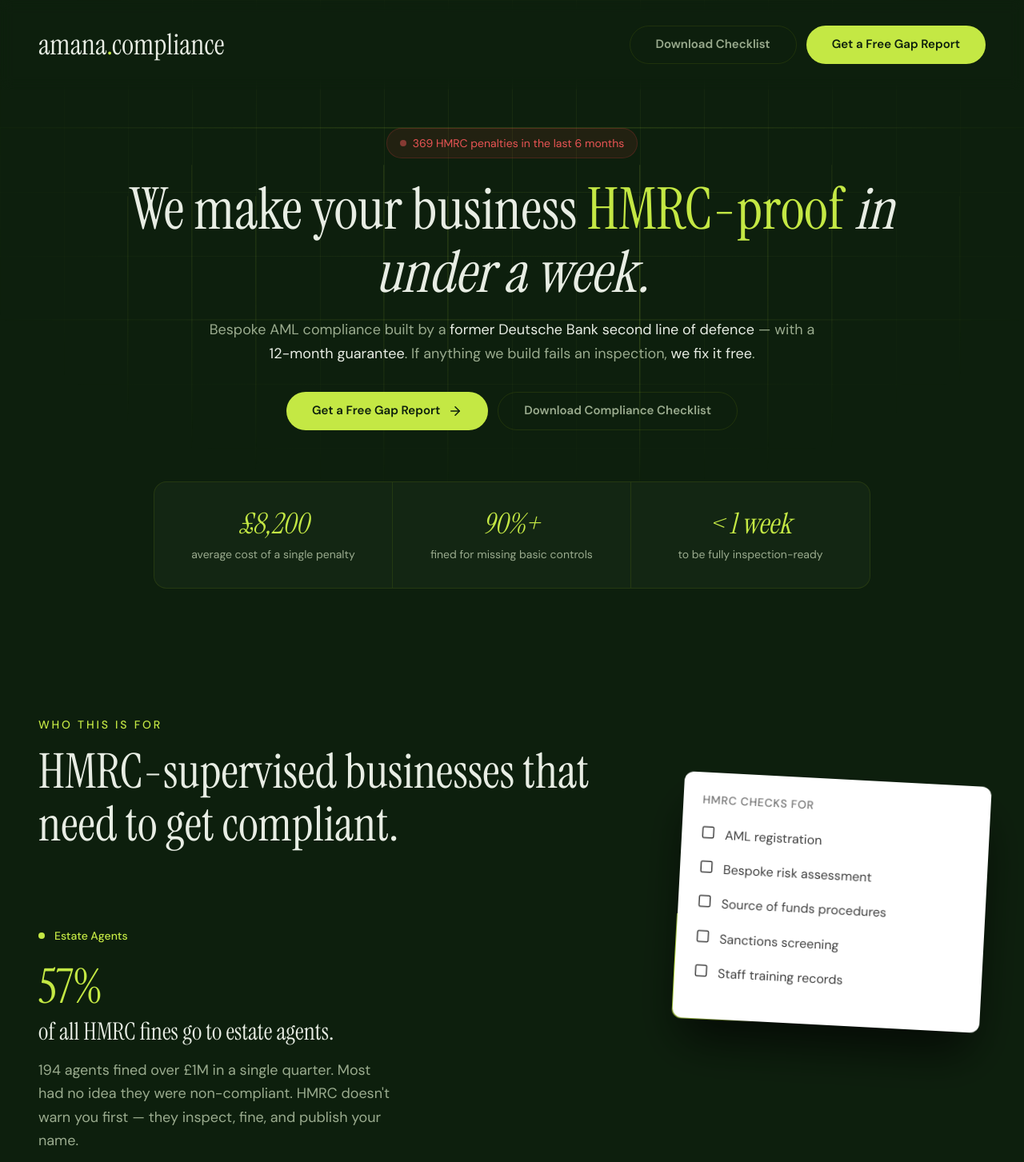
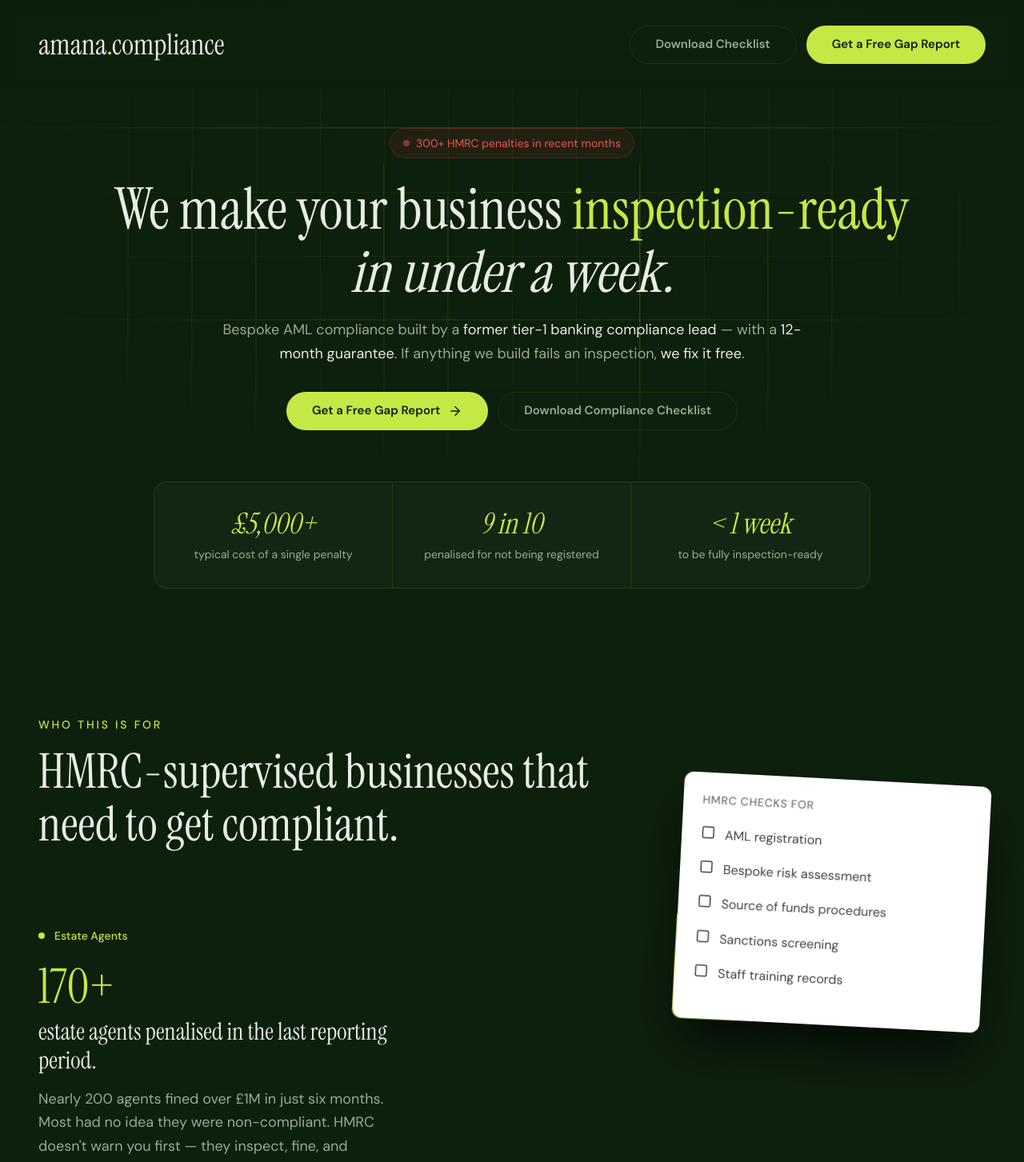
Before and after one commit to ayydeji/amana-landing-page, a Next.js app: page / in a window 1280 px wide. Shown: the top 1453 px of the page at 80% size. Built offline with nearby package versions, Linux system fonts and the light colour scheme.

Commit message:
make landing page risk free

```diff
--- a/components/sections/comparison.tsx
+++ b/components/sections/comparison.tsx
@@ -1,7 +1,7 @@
 import { Check } from "lucide-react";
 
 const nonComplianceCosts = [
-  { label: "Average HMRC fine", value: "£8,200" },
+  { label: "Typical HMRC fine", value: "£5,000+" },
   { label: "Legal representation", value: "£10,000+" },
   { label: "Public naming on register", value: "Priceless", isItalic: true },
   { label: "Lost client trust", value: "Priceless", isItalic: true },
--- a/components/sections/cta.tsx
+++ b/components/sections/cta.tsx
@@ -3,7 +3,7 @@
 const reassurances = [
   "Free gap report",
   "20 minutes at your office",
-  "12-month inspection guarantee",
+  "12-month workmanship guarantee",
 ];
 
 export function CTA() {
--- a/components/sections/features.tsx
+++ b/components/sections/features.tsx
@@ -162,8 +162,8 @@
           <p className="max-w-3xl text-base leading-relaxed text-text-dim lg:text-lg">
             Not a template. Not a generic manual. A complete compliance
             framework built around your business, your area, and your client
-            types — by someone who spent a decade deciding whether compliance
-            work was good enough to pass inspection at Deutsche Bank.
+            types — by someone with a decade in tier-1 banking compliance,
+            including Deutsche Bank and NatWest's second line of defence.
           </p>
         </div>
 
--- a/components/sections/guarantee.tsx
+++ b/components/sections/guarantee.tsx
@@ -45,7 +45,7 @@
               If HMRC inspects your business{" "}
               <span className="text-text">within 12 months</span> of our build
               and identifies any deficiency in the compliance framework we
-              created — any gap in the risk assessment, any missing policy, any
+              delivered — any gap in the risk assessment, any missing policy, any
               documentation shortfall —{" "}
               <span className="text-text">
                 we rebuild it at no additional cost
@@ -57,8 +57,7 @@
 
             {/* Tagline */}
             <p className="text-base italic text-text-faint lg:text-lg">
-              If we built it, we stand behind it. No other compliance provider
-              offers this because they can't.
+              We built it. We stand behind it.
             </p>
           </div>
         </motion.div>
--- a/components/sections/hero.tsx
+++ b/components/sections/hero.tsx
@@ -165,18 +165,18 @@
         <div className="mb-6 inline-flex items-center gap-2 rounded-full border border-red-border bg-red-bg px-4 py-2">
           <span className="pulse-dot h-2 w-2 rounded-full bg-red" />
           <span className="text-sm text-red">
-            369 HMRC penalties in the last 6 months
+            300+ HMRC penalties in recent months
           </span>
         </div>
 
         <h1 className="mb-4 max-w-5xl font-(family-name:--font-display) text-4xl leading-[1.1] text-text sm:text-5xl lg:text-7xl">
-          We make your business <span className="text-lime">HMRC-proof</span>{" "}
+          We make your business <span className="text-lime">inspection-ready</span>{" "}
           <span className="italic">in under a week.</span>
         </h1>
 
         <p className="mb-8 max-w-3xl text-base leading-[1.7] text-text-dim sm:text-lg">
           Bespoke AML compliance built by a{" "}
-          <span className="text-text">former Deutsche Bank second line of defence</span>
+          <span className="text-text">former tier-1 banking compliance lead</span>
           {" "}— with a <span className="text-text">12-month guarantee</span>. If
           anything we build fails an inspection,{" "}
           <span className="text-text">we fix it free</span>.
@@ -201,18 +201,18 @@
         <div className="grid w-full max-w-4xl grid-cols-1 divide-y divide-border rounded-2xl border border-border bg-bg-card sm:grid-cols-3 sm:divide-x sm:divide-y-0">
           <div className="px-6 py-6 text-center sm:px-8 sm:py-8">
             <p className="font-(family-name:--font-display) text-3xl italic text-lime sm:text-4xl">
-              £8,200
+              £5,000+
             </p>
             <p className="mt-2 text-xs text-text-dim sm:text-sm">
-              average cost of a single penalty
+              typical cost of a single penalty
             </p>
           </div>
           <div className="px-6 py-6 text-center sm:px-8 sm:py-8">
             <p className="font-(family-name:--font-display) text-3xl italic text-lime sm:text-4xl">
-              90%+
+              9 in 10
             </p>
             <p className="mt-2 text-xs text-text-dim sm:text-sm">
-              fined for missing basic controls
+              penalised for not being registered
             </p>
           </div>
           <div className="px-6 py-6 text-center sm:px-8 sm:py-8">
--- a/components/sections/segments.tsx
+++ b/components/sections/segments.tsx
@@ -45,10 +45,10 @@
   {
     id: "estate",
     label: "Estate Agents",
-    stat: "57%",
-    headline: "of all HMRC fines go to estate agents.",
+    stat: "170+",
+    headline: "estate agents penalised in the last reporting period.",
     description:
-      "194 agents fined over £1M in a single quarter. Most had no idea they were non-compliant. HMRC doesn't warn you first — they inspect, fine, and publish your name.",
+      "Nearly 200 agents fined over £1M in just six months. Most had no idea they were non-compliant. HMRC doesn't warn you first — they inspect, fine, and publish your name.",
     checks: [
       "AML registration",
       "Bespoke risk assessment",
```
